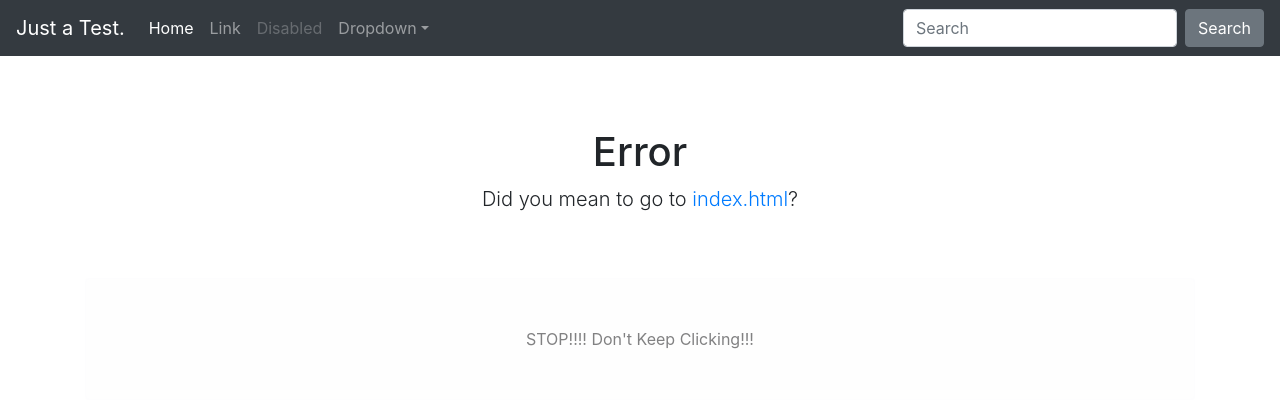
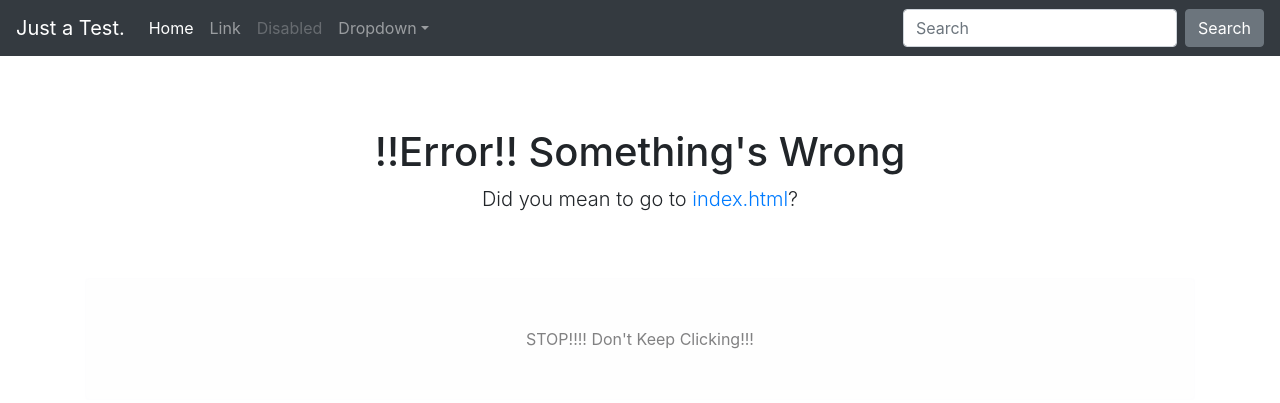
Before and after one commit to Avish779/aws-s3-static-website, a plain HTML site: page index.html in a window 1280 px wide. Drawn offline with nearby package versions, Linux system fonts and the light colour scheme.

Commit message:
Update index.html

```diff
--- a/index.html
+++ b/index.html
@@ -76,7 +76,7 @@
   <main role="main" class="container">
 
     <div class="starter-template">
-      <h1>Error</h1>
+      <h1>!!Error!! Something's Wrong</h1>
       <p class="lead">Did you mean to go to <a href="HELL!!">index.html</a>?</p>
       </p>
     </div>
```
